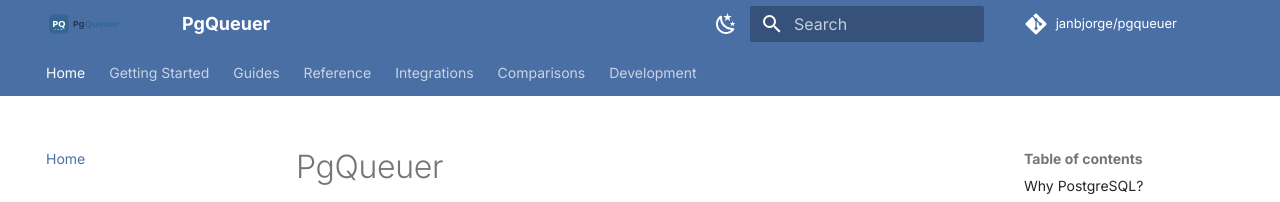
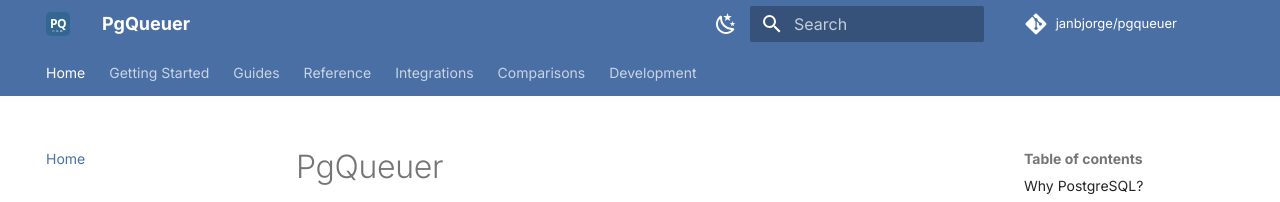
Before and after one commit to janbjorge/pgqueuer, an MkDocs documentation site: the page built from docs/index.md, in a window 1280 px wide. Shown: the top 202 px of the page. Built offline with MkDocs 1.6.1 and Material for MkDocs 9.7.7, drawn with Linux system fonts in a browser that asks for light colours; comment, search, counter and statistics services are not loaded.

Commit message:
fix: use icon-only logo in docs header to avoid redundant wordmark

```diff
--- a/mkdocs.yml
+++ b/mkdocs.yml
@@ -6,7 +6,7 @@
 edit_uri: edit/main/docs/
 theme:
   name: material
-  logo: logo.svg
+  logo: favicon.svg
   favicon: favicon.svg
   palette:
     - scheme: default
```
